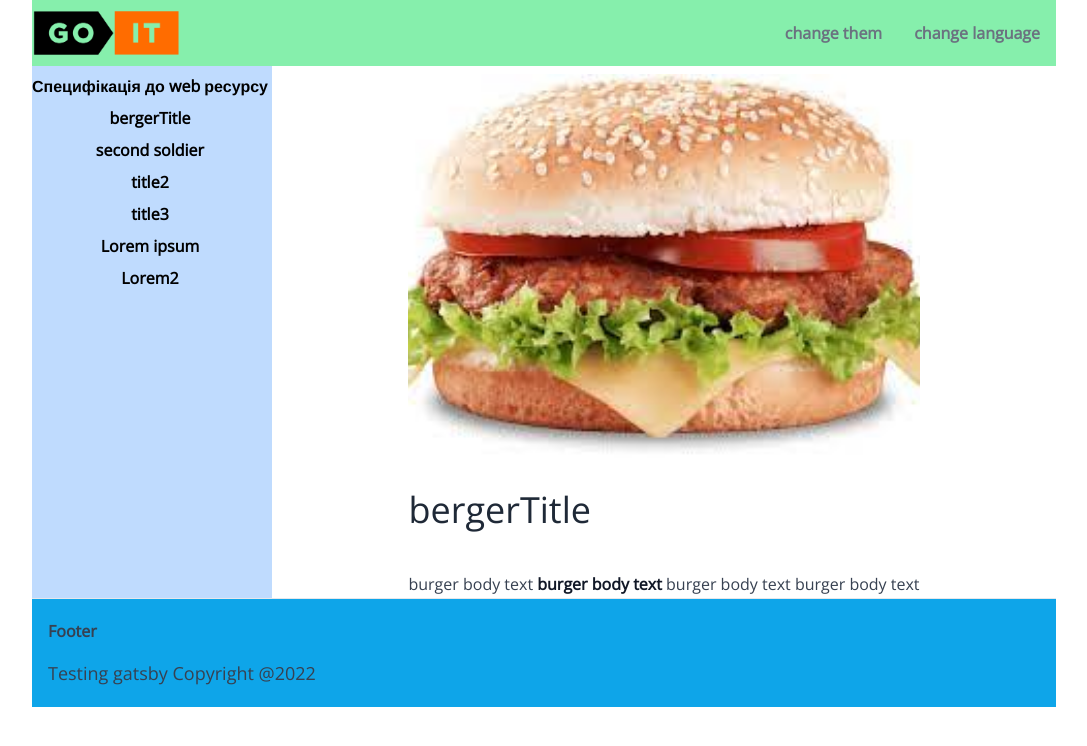
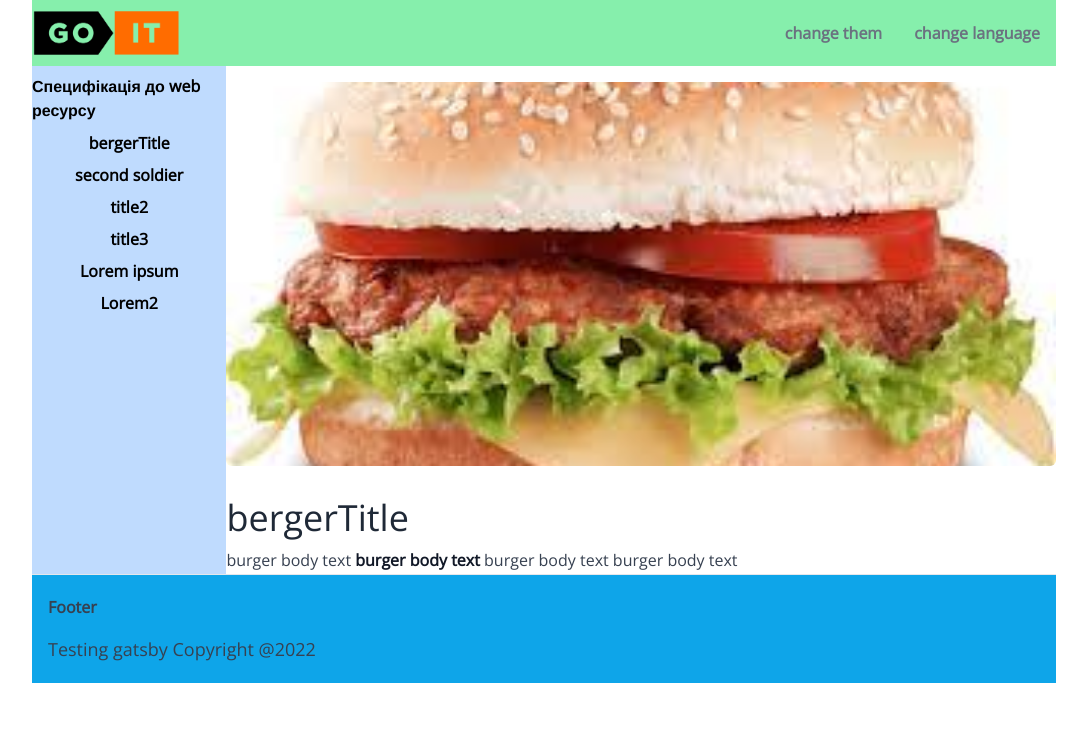
Before and after one commit to igorro79/qa-test, a Gatsby site: page /blog/bergertitle/ in a window 1280 px wide. Shown: the whole page, without its empty margins (96-1183 px from the left). Built offline with nearby package versions, Linux system fonts and the light colour scheme; Gatsby itself is replaced by a stand-in of ours.

Commit message:
template changed

```diff
--- a/src/components/Footer.js
+++ b/src/components/Footer.js
@@ -24,10 +24,9 @@ const Footer = () => {
         <div className="w-full mt-6 lg:mt-0 lg:w-1/2 lg:w-2/5">
           <div className="p-4">
             <h6 className="font-semibold text-gray-700 mb-4">Footer</h6>
-            <ul>
-              <li>
-                <div className="flex justify-start items-center text-lg text-gray-700">
-                  {/* {twitter && (
+
+            <div className="flex justify-start items-center text-lg text-gray-700">
+              {/* {twitter && (
                     <OutboundLink
                       className="flex items-center hover:text-gray-700 mr-5"
                       href={`https://twitter.com/${twitter}`}
@@ -90,10 +89,8 @@ const Footer = () => {
                   >
                     <FontAwesomeIcon icon={faRss} />
                   </a> */}
-                  {description} Copyright @2022
-                </div>
-              </li>
-            </ul>
+              {description} Copyright @2022
+            </div>
           </div>
         </div>
       </div>
--- a/src/components/Navbar.js
+++ b/src/components/Navbar.js
@@ -13,6 +13,9 @@ export default function Navbar() {
           <Link to={'/'} className=" px-2 lg:px-0">
             Специфікація до web ресурсу
           </Link>
+        </li>
+        <li>
+          <div className="h-px w-full  bg-black"></div>
         </li>
         {Array.isArray(menuItems) &&
           menuItems.map(item => (
--- a/src/templates/blog-post.js
+++ b/src/templates/blog-post.js
@@ -21,42 +21,8 @@ const BlogPost = ({
   console.log(post)
   return (
     <Layout>
-      {/* <GatsbySeo
-        title={title}
-        description={description}
-        canonical={url}
-        openGraph={{
-          title,
-          description,
-          url,
-          type: 'article',
-          article: {
-            publishedTime: publishedDate,
-            modifiedTime: publishedDate,
-          },
-          images: [
-            {
-              url: `${siteUrl}${getSrc(featuredimage)}`,
-              alt: title,
-            },
-          ],
-        }}
-      />
-      <ArticleJsonLd
-        url={url}
-        headline={title}
-        images={[`${siteUrl}${getSrc(featuredimage)}`]}
-        datePublished={publishedDate}
-        dateModified={publishedDate}
-        publisherLogo={`${siteUrl}/logo.png`}
-        description={description}
-        overrides={{
-          '@type': 'BlogPosting',
-        }}
-      /> */}
-
-      <article className="max-w-2xl mx-auto px-4 sm:px-6 xl:max-w-4xl xl:px-0">
-        <header className="pt-2 pb-2 lg:pb-4">
+      <div className="w-full">
+        <div className="mt-4">
           <GatsbyImage
             image={getImage(featuredimage)}
             className="rounded-md object-cover w-full h-64 lg:h-96 mb-4 lg:mb-8"
@@ -71,12 +37,9 @@ const BlogPost = ({
               Published {publishedDate}
             </p> */}
           </div>
-        </header>
-
-        <div className="mt-4">
           <HTMLContent className="prose max-w-none" content={post.html} />
         </div>
-      </article>
+      </div>
     </Layout>
   )
 }
```
